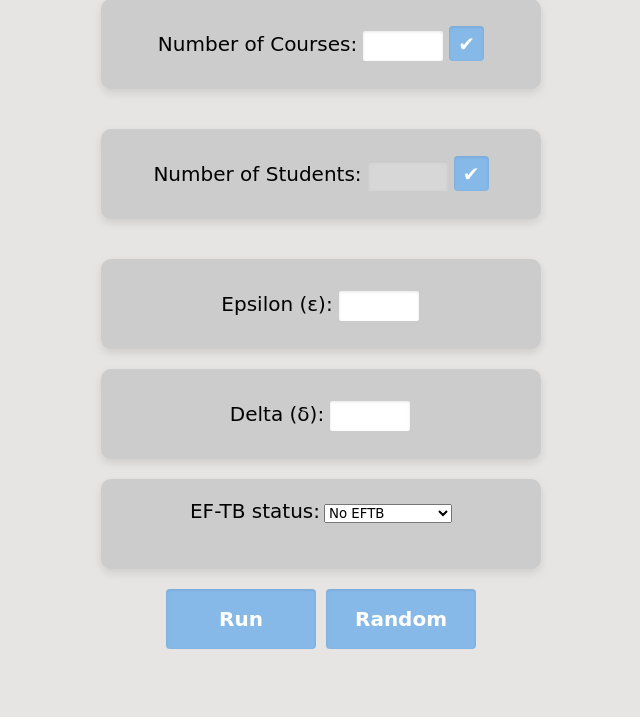
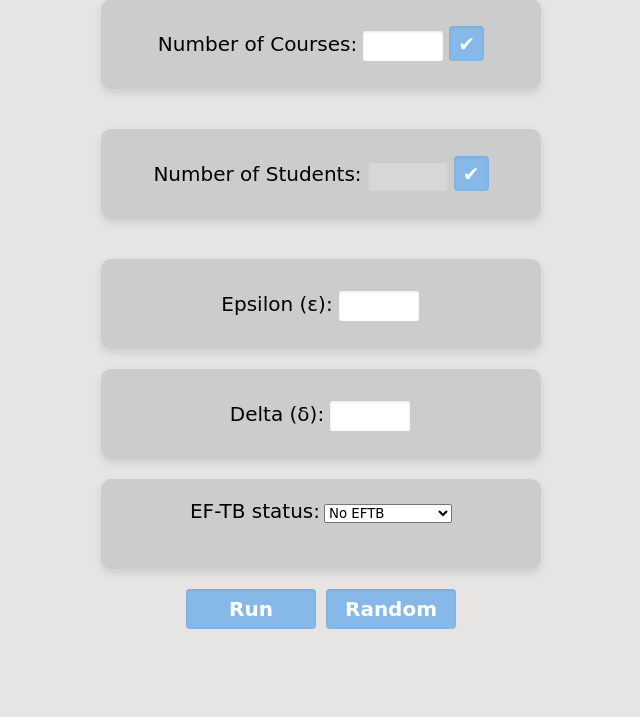
Before and after one commit to Final-project-distribution-of-courses/Flask-Website, a Flask app: template templates/aceeiForm.html in a window 1280 px wide. Shown: the part 359-1076 px from the top of the page, without its empty margins (319-959 px from the left). After the commit the page ends 988 px from the top, so only its background shows below. Run offline with Flask 3, Linux system fonts and the light colour scheme; the template is opened without the code that fills it, so the values that code supplies are empty.

Commit message:
style the run & random buttons

```diff
--- a/static/AlgosForm.css
+++ b/static/AlgosForm.css
@@ -53,8 +53,8 @@ button, input[type="submit"] {
     font-family: 'Dancing Script', cursive;
     box-shadow: inset 0 1px 3px rgba(0, 0, 0, 0.1);
     background: #86b9e8;
-    width: 150px;
-    height: 60px;
+    width: 130px;
+    height: 40px;
 }
 
 /* Btn of run the algorithm when clicked on it */
```
Also changed, not shown: static/index.css (+20 -17 lines).
